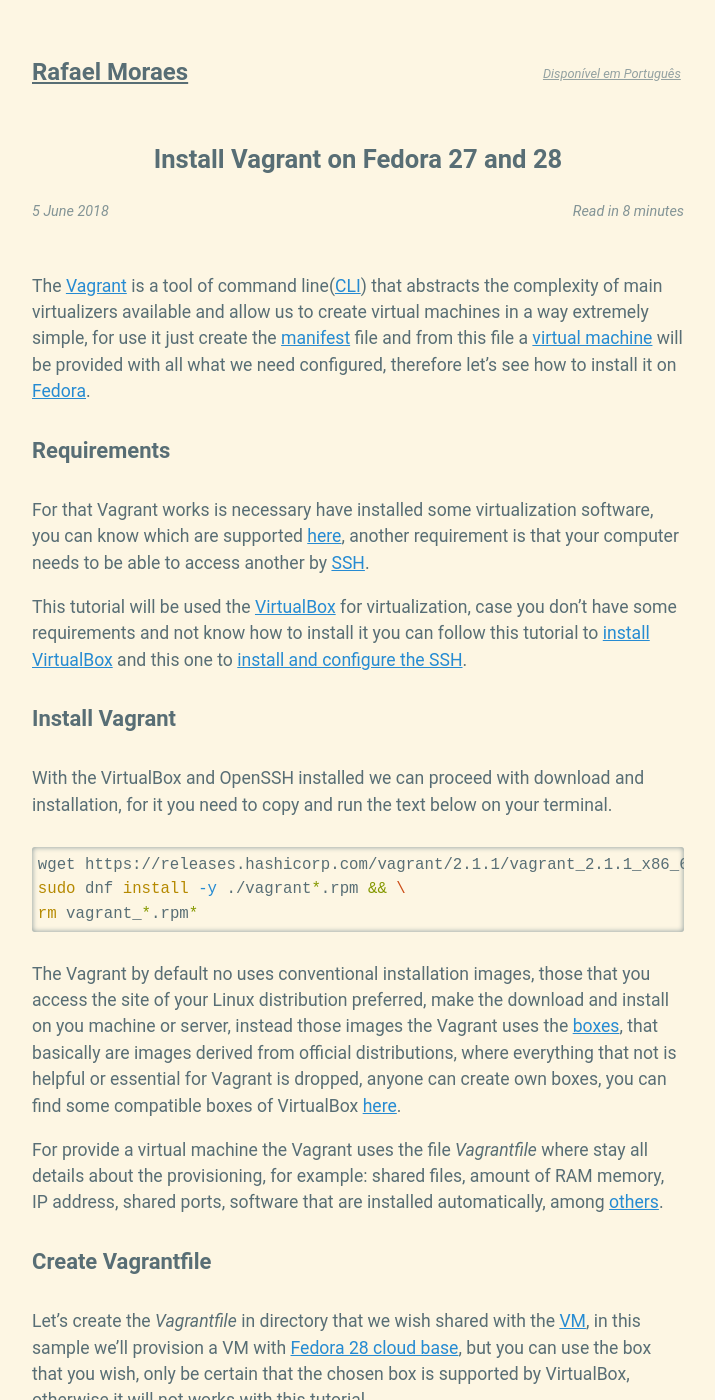
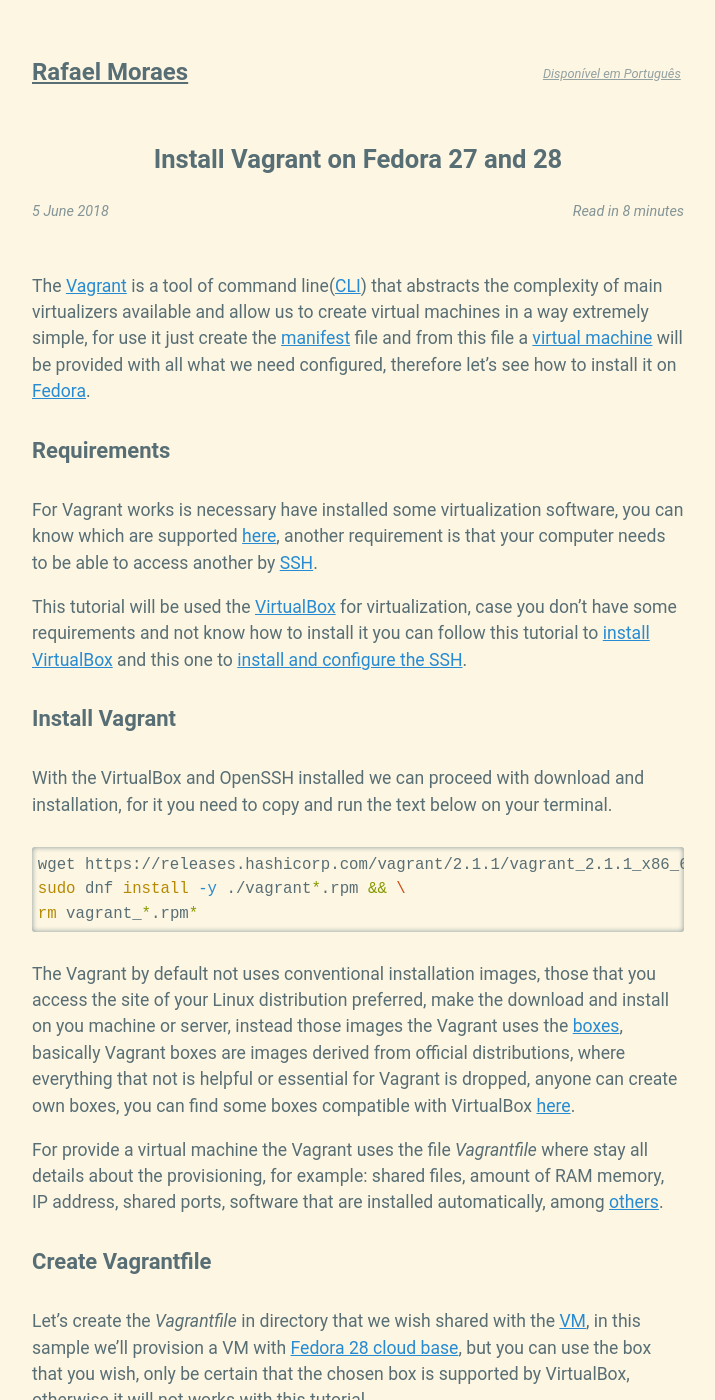
Before and after one commit to rafaelmoraes/blog, a Jekyll site: the page built from _posts/en/2018-06-05-install-vagrant-on-fedora.md, in a window 1280 px wide and 1400 px high. Shown: the whole window, without its empty margins (282-997 px from the left). Built offline with Jekyll 4.4.1, drawn with Linux system fonts in a browser that asks for light colours; comment, search, counter and statistics services are not loaded.

Commit message:
Update 2018-06-05-install-vagrant-on-fedora.md

```diff
--- a/_posts/en/2018-06-05-install-vagrant-on-fedora.md
+++ b/_posts/en/2018-06-05-install-vagrant-on-fedora.md
@@ -11,7 +11,7 @@
 
 ## Requirements
 
-For that Vagrant works is necessary have installed some virtualization software, you can know which are supported [here](https://www.vagrantup.com/docs/providers/),
+For Vagrant works is necessary have installed some virtualization software, you can know which are supported [here](https://www.vagrantup.com/docs/providers/),
 another requirement is that your computer needs to be able to access another by [SSH](https://en.wikipedia.org/wiki/Secure_Shell).
 
 This tutorial will be used the [VirtualBox](https://www.virtualbox.org/) for virtualization, case you don't have some requirements and not know how to install it you can follow this tutorial to [install VirtualBox](/install-virtualbox-on-fedora) and this one to [install and configure the SSH](generate-key-ssh-on-linux).
@@ -26,7 +26,7 @@
 rm vagrant_*.rpm*
 {% endhighlight %}
 
-The Vagrant by default no uses conventional installation images, those that you access the site of your Linux distribution preferred, make the download and install on you machine or server, instead those images the Vagrant uses the [boxes](https://www.vagrantup.com/docs/boxes.html), that basically are images derived from official distributions, where everything that not is helpful or essential for Vagrant is dropped, anyone can create own boxes, you can find some compatible boxes of VirtualBox [here](https://app.vagrantup.com/boxes/search?utf8=%E2%9C%93&sort=created&provider=virtualbox&q=).
+The Vagrant by default not uses conventional installation images, those that you access the site of your Linux distribution preferred, make the download and install on you machine or server, instead those images the Vagrant uses the [boxes](https://www.vagrantup.com/docs/boxes.html), basically Vagrant boxes are images derived from official distributions, where everything that not is helpful or essential for Vagrant is dropped, anyone can create own boxes, you can find some boxes compatible with VirtualBox [here](https://app.vagrantup.com/boxes/search?utf8=%E2%9C%93&sort=created&provider=virtualbox&q=).
 
 For provide a virtual machine the Vagrant uses the file *Vagrantfile* where stay all details about the provisioning, for example: shared files, amount of RAM memory, IP address, shared ports, software that are installed automatically, among [others](https://www.vagrantup.com/docs/vagrantfile/).
 
```
